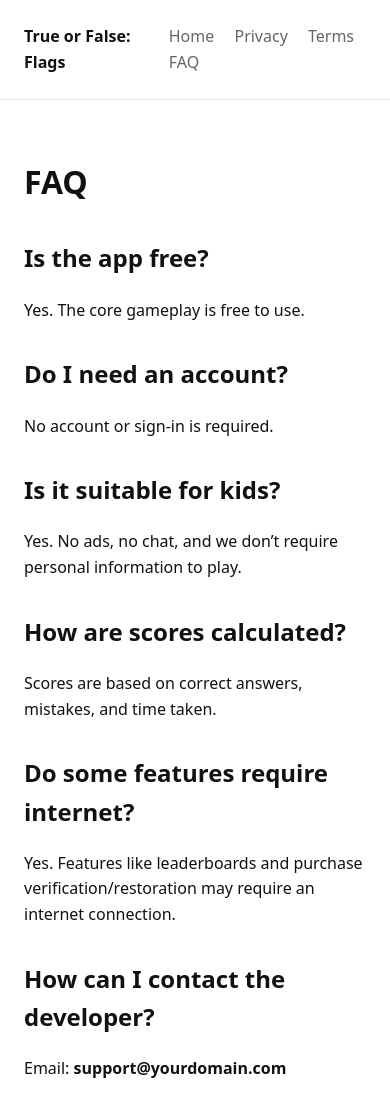
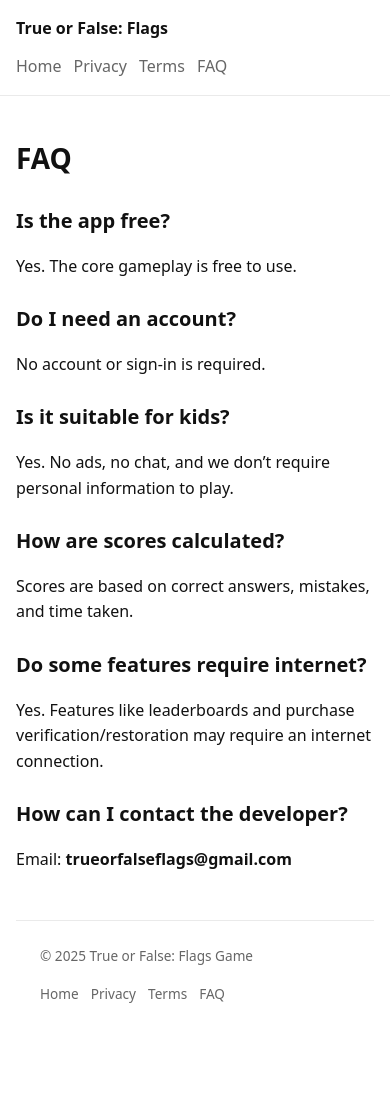
Before and after one commit to zadorozhny/true-or-false-game, a plain HTML site: page faq.html in a window 390 px wide. Shown: the top 1100 px of the page. After the commit the page ends 1045 px from the top, so only its background shows below. Drawn offline with Linux system fonts and the light colour scheme.

Commit message:
fix styles

```diff
--- a/assets/styles.css
+++ b/assets/styles.css
@@ -97,7 +97,7 @@ a {
 .footer {
   max-width: 720px;
   margin: 64px auto 0;
-  padding: 24px 0;
+  padding: 24px;
   border-top: 1px solid var(--border);
   display: flex;
   justify-content: space-between;
@@ -109,3 +109,81 @@ a {
 .small-links a {
   margin-left: 12px;
 }
+
+/* Mobile responsive styles */
+
+@media (max-width: 640px) {
+  .wrap {
+    padding: 16px;
+  }
+
+  /* Mobile navigation */
+  .nav-inner {
+    flex-direction: column;
+    gap: 12px;
+    align-items: flex-start;
+  }
+
+  .brand {
+    font-size: 1rem;
+  }
+
+  .links {
+    display: flex;
+    flex-wrap: wrap;
+    gap: 12px;
+  }
+
+  .links a {
+    margin-left: 0;
+  }
+
+  /* Mobile hero */
+  .hero {
+    padding-top: 32px;
+    padding-bottom: 32px;
+  }
+
+  .hero h1 {
+    font-size: 1.75rem;
+    line-height: 1.3;
+  }
+
+  .lead {
+    font-size: 1rem;
+  }
+
+  .features {
+    font-size: 0.95rem;
+  }
+
+  /* Mobile footer */
+  .footer {
+    flex-direction: column;
+    gap: 16px;
+    align-items: flex-start;
+    margin-top: 48px;
+    font-size: 0.85rem;
+  }
+
+  .small-links {
+    display: flex;
+    flex-wrap: wrap;
+    gap: 12px;
+  }
+
+  .small-links a {
+    margin-left: 0;
+  }
+
+  /* Mobile content pages */
+  .page-title {
+    font-size: 1.75rem;
+    margin-top: 24px;
+  }
+
+  .prose h2 {
+    font-size: 1.25rem;
+    margin-top: 24px;
+  }
+}
--- a/faq.html
+++ b/faq.html
@@ -48,7 +48,7 @@
         </p>
 
         <h2>How can I contact the developer?</h2>
-        <p>Email: <strong>support@yourdomain.com</strong></p>
+        <p>Email: <strong>trueorfalseflags@gmail.com</strong></p>
       </div>
 
       <div class="footer">
```
Also changed, not shown: privacy.html (+1 -1 lines), terms.html (+1 -1 lines).
